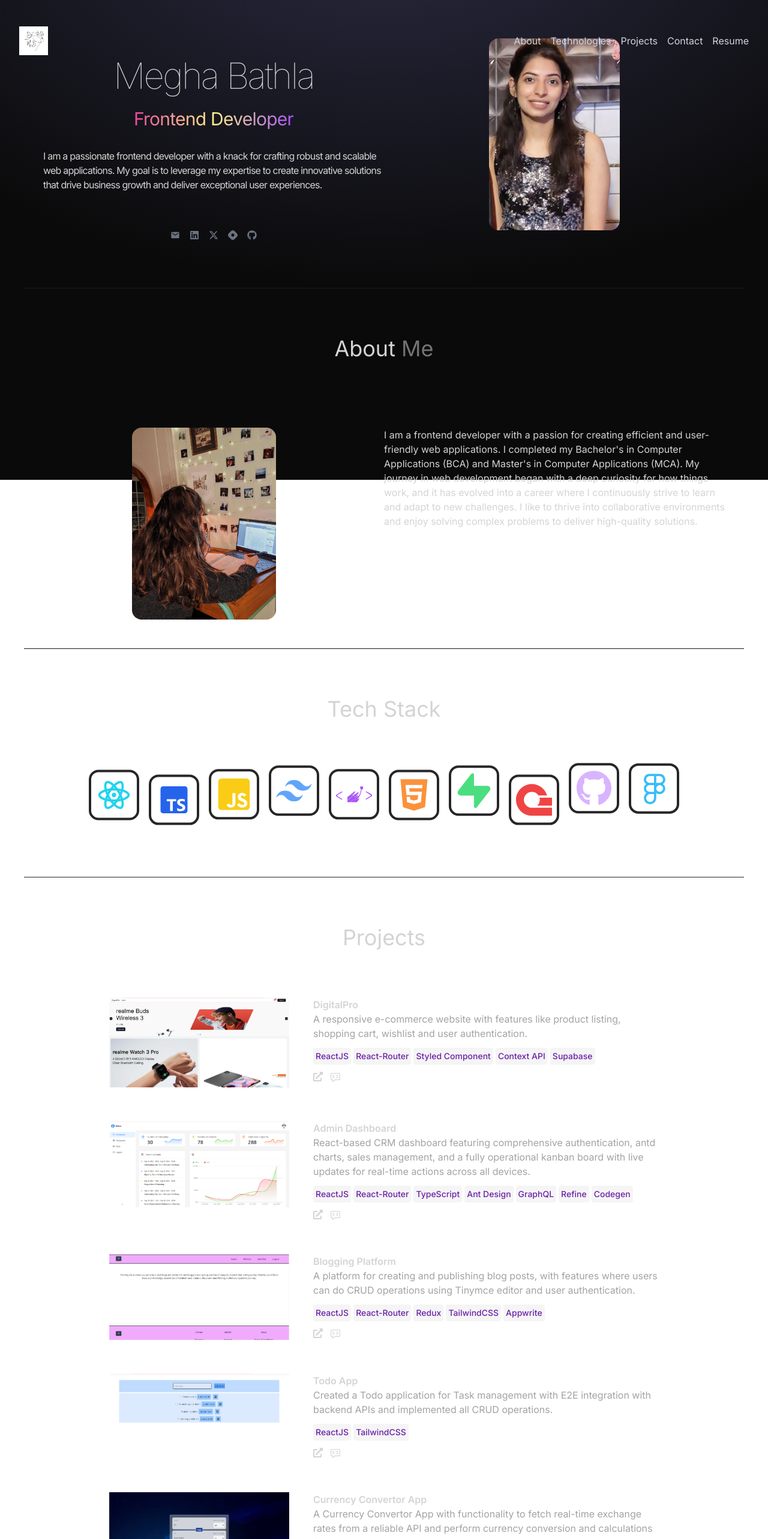
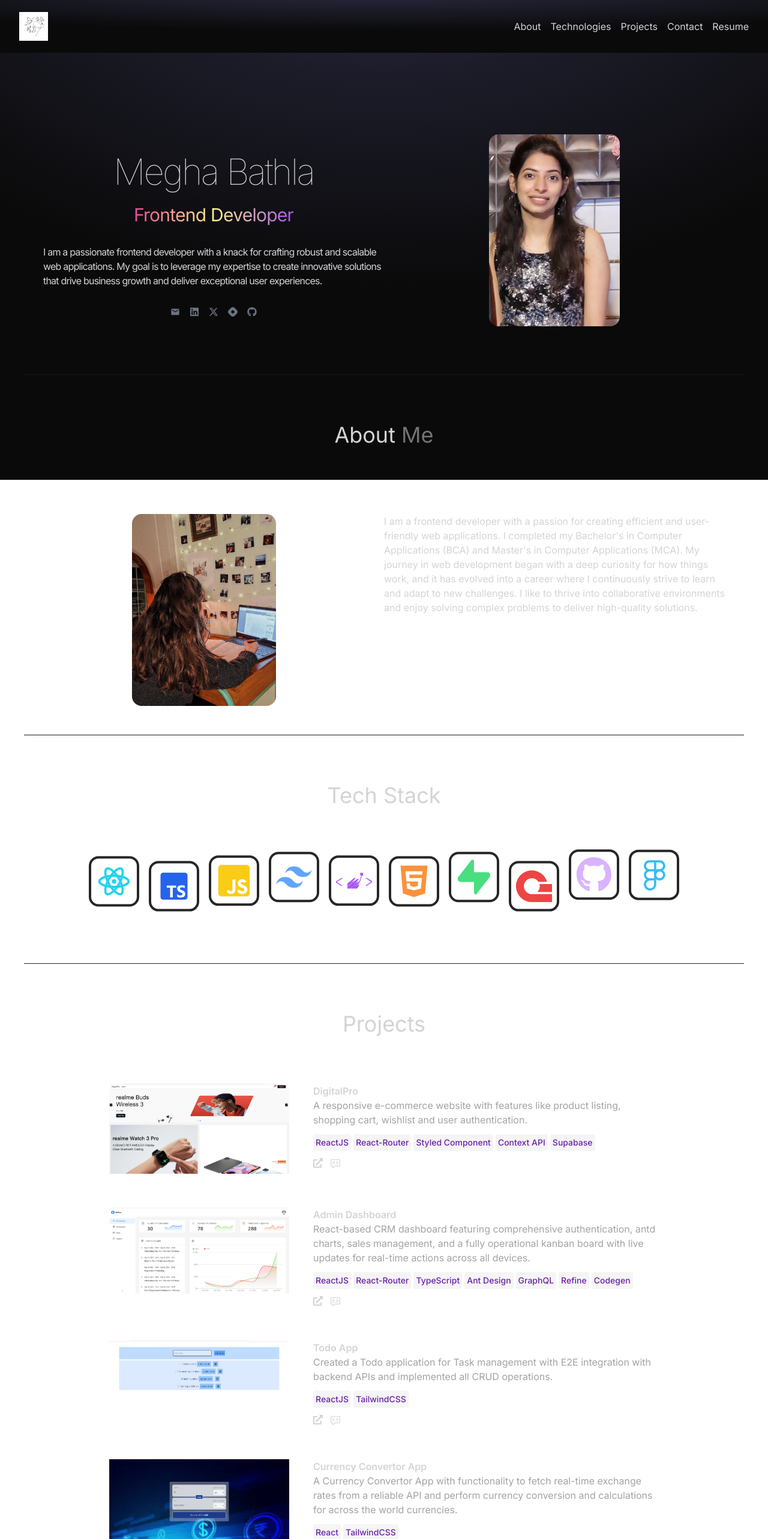
Before and after one commit to meghabathla/MyPortfolio, a React (Vite) app: page / in a window 1280 px wide. Shown: the top 2566 px of the page at 60% size. Built offline with nearby package versions, Linux system fonts and the light colour scheme; a web font is replaced by a local one.

Commit message:
fixed navbar

```diff
--- a/src/components/Hero.jsx
+++ b/src/components/Hero.jsx
@@ -19,7 +19,7 @@ const container = (delay) => ({
 
 const Hero = () => {
   return (
-    <div className="border-b border-neutral-900 pb-4 lg:mb-35">
+    <div className="border-b border-neutral-900 pb-4 pt-40 lg:mb-35">
       <div className="flex flex-wrap lg:p-8">
         <div className="w-full lg:w-1/2 ">
           <div className="flex flex-col items-center ">
@@ -51,7 +51,7 @@ const Hero = () => {
               variants={container(1)}
               initial="hidden"
               animate="visible"
-              className="text-center tracking-tighter m-8 flex text-gray-500 items-center justify-center gap-4 text-2x cursor-pointer"
+              className="text-center tracking-tighter  flex text-gray-500 items-center justify-center gap-4 text-2x cursor-pointer"
             >
               <a href="mailto:bathlamegha6@gmail.com">
                 {" "}
--- a/src/components/Navbar.jsx
+++ b/src/components/Navbar.jsx
@@ -3,7 +3,7 @@ import logo1 from "../assets/logo1.jpg";
 
 const Navbar = () => {
   return (
-    <nav className=" mb-20 flex items-center justify-between py-6 fixed right-0 top-0 left-0 z-50">
+    <nav className="  bg-neutral-950 bg-[radial-gradient(ellipse_80%_80%_at_50%_-20%,rgba(120,119,198,0.3),rgba(255,255,255,0))] mb-20 flex items-center justify-between  fixed right-0 top-0 left-0 z-50">
       <div
         className=" flex flex-shrink-0 items-center
       "
--- a/src/constants/index.js
+++ b/src/constants/index.js
@@ -1,5 +1,4 @@
 import Project1 from "../assets/Project1.png";
-import Project2 from "../assets/Project2.png";
 import Project3 from "../assets/Project3.png";
 import Project4 from "../assets/Project4.png";
 import Project5 from "../assets/Project5.png";
@@ -41,21 +40,21 @@ export const PROJECTS = [
     live: "https://admin-dasboard-alpha.vercel.app/",
     viewCode: "https://github.com/meghabathla/Admin-Dasboard",
   },
-  {
-    title: "Blogging Platform",
-    image: Project2,
-    description:
-      "A platform for creating and publishing blog posts, with features where users can do CRUD operations using Tinymce editor and user authentication.",
-    technologies: [
-      "ReactJS",
-      "React-Router",
-      "Redux",
-      "TailwindCSS",
-      "Appwrite",
-    ],
-    live: "https://blog-post-with-appwrite.vercel.app/",
-    viewCode: "https://github.com/meghabathla/Blog-post",
-  },
+  // {
+  //   title: "Blogging Platform",
+  //   image: Project2,
+  //   description:
+  //     "A platform for creating and publishing blog posts, with features where users can do CRUD operations using Tinymce editor and user authentication.",
+  //   technologies: [
+  //     "ReactJS",
+  //     "React-Router",
+  //     "Redux",
+  //     "TailwindCSS",
+  //     "Appwrite",
+  //   ],
+  //   live: "https://blog-post-with-appwrite.vercel.app/",
+  //   viewCode: "https://github.com/meghabathla/Blog-post",
+  // },
   {
     title: "Todo App",
     image: Project4,
```
Also changed, not shown: src/assets/project2.png (deleted).
